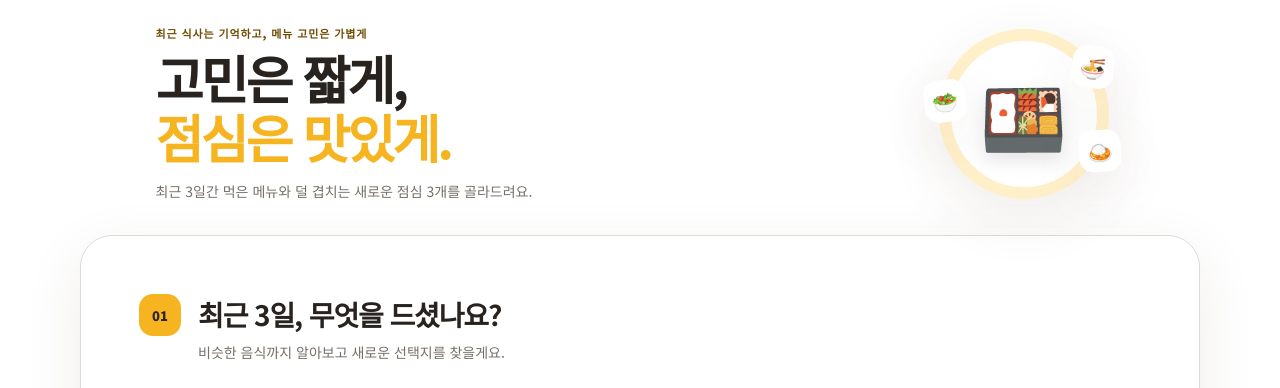
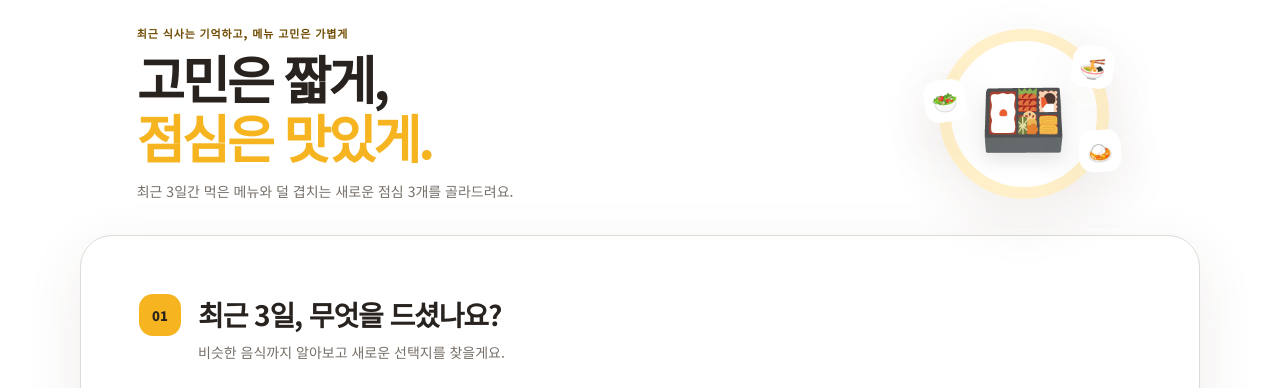
Before and after one commit to gyeongyee/whats-today-meal, a FastAPI app: page / in a window 1280 px wide. Shown: the part 72-460 px from the top of the page. Run offline with FastAPI, Linux system fonts and the light colour scheme.

Commit message:
Nudge hero copy slightly left

```diff
--- a/static/style.css
+++ b/static/style.css
@@ -52,7 +52,7 @@ button { color: inherit; }
 .privacy-chip { color: var(--mustard-dark); background: var(--mustard-soft); border-radius: 99px; padding: 8px 13px; font-size: 12px; font-weight: 700; }
 
 .hero { min-height: 235px; display: grid; grid-template-columns: 1.35fr .65fr; align-items: center; gap: 34px; padding-block: 20px 28px; }
-.hero > div:first-child { padding-left: 2cm; }
+.hero > div:first-child { padding-left: 1.5cm; }
 .eyebrow { margin: 0 0 14px; color: var(--orange-dark); font-weight: 900; font-size: 13px; letter-spacing: .12em; }
 .hero .eyebrow { margin-bottom: 8px; font-size: 11px; letter-spacing: .08em; }
 .hero h1 { margin: 0; font-size: clamp(36px, 4.4vw, 52px); line-height: 1.13; letter-spacing: -.055em; }
@@ -429,7 +429,7 @@ footer p { margin: 8px 0 0; font-size: 11px; line-height: 1.6; }
     .section-title-row { flex-direction: column; }
 }
 @media (max-width: 360px) {
-    .hero > div:first-child { padding-left: 1cm; }
+    .hero > div:first-child { padding-left: .5cm; }
 }
 @media (prefers-reduced-motion: reduce) {
     * { scroll-behavior: auto !important; transition: none !important; }
--- a/templates/index.html
+++ b/templates/index.html
@@ -7,7 +7,7 @@
     <meta name="theme-color" content="#ffffff" media="(prefers-color-scheme: light)">
     <meta name="theme-color" content="#121110" media="(prefers-color-scheme: dark)">
     <title>오늘 뭐 먹지 AI — 점심 고민을 30초 만에</title>
-    <link rel="stylesheet" href="{{ url_for('static', path='/style.css') }}?v=25">
+    <link rel="stylesheet" href="{{ url_for('static', path='/style.css') }}?v=26">
 </head>
 <body>
 <header class="site-header">
```
Also changed, not shown: tests/test_api.py (+1 -1 lines).
